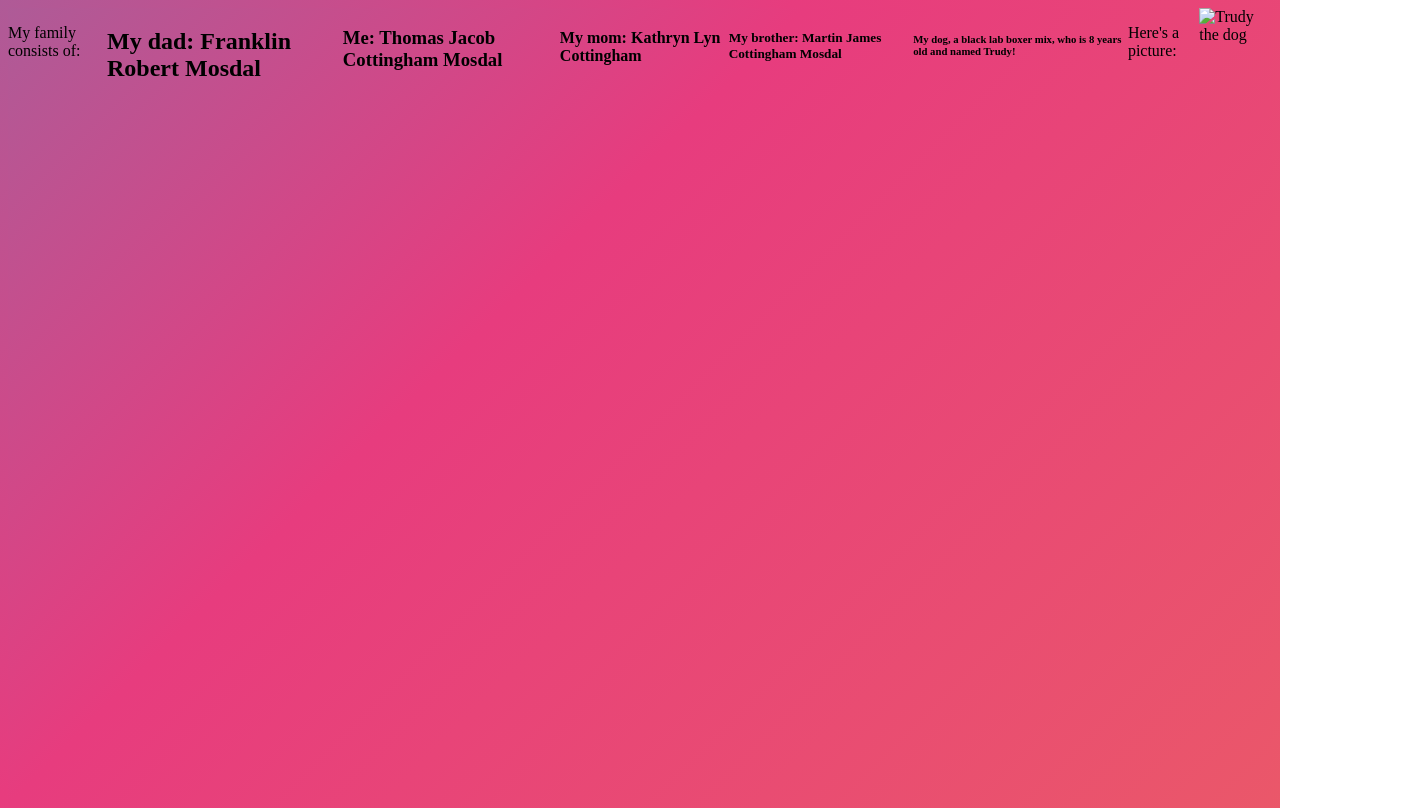
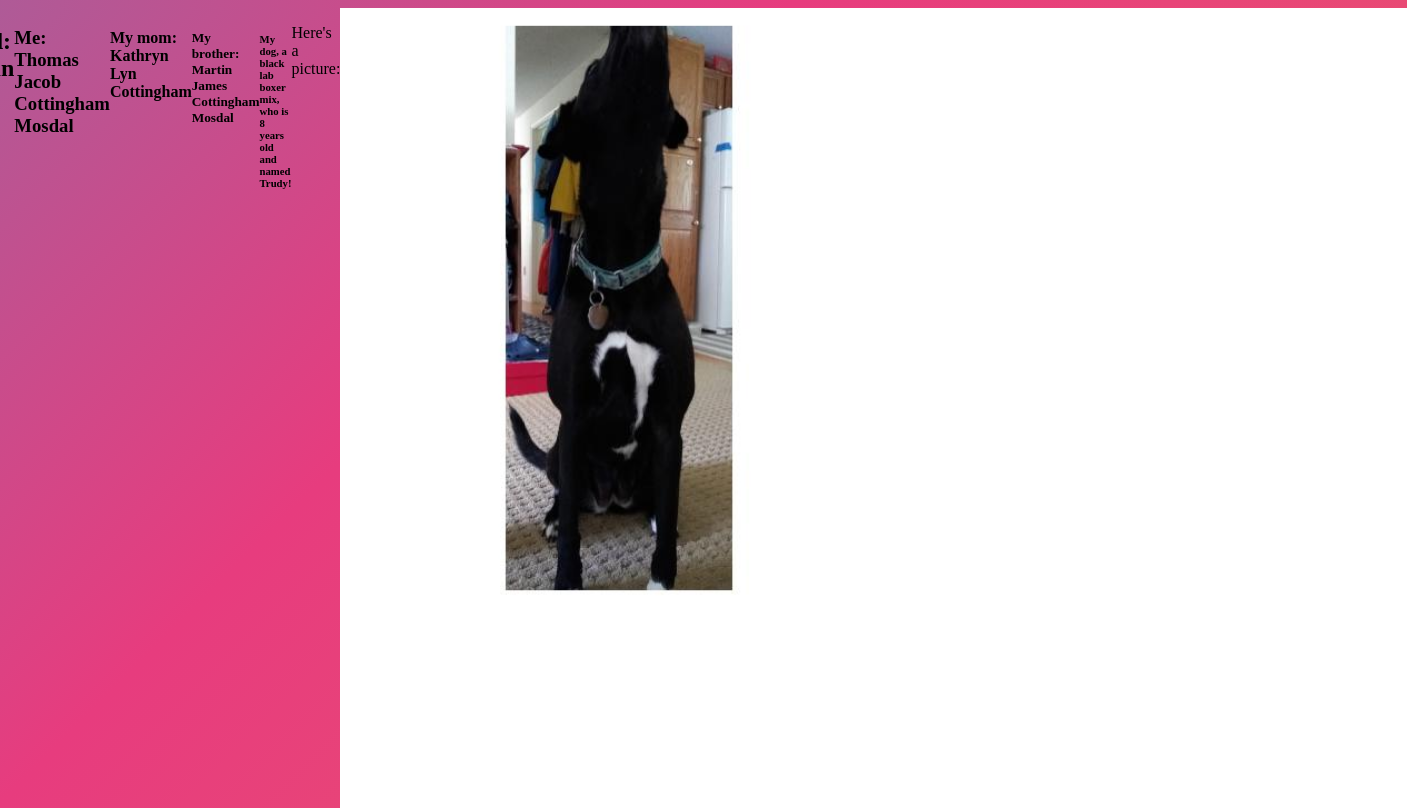
Before and after one commit to tommosdal/tommosdal.github.io, a plain HTML site: page family.html in a window 1280 px wide. Shown: the whole page, 1407 px wide, since content can reach past the window. Drawn offline with Linux system fonts and the light colour scheme.

Commit message:
Update family.html

```diff
--- a/family.html
+++ b/family.html
@@ -13,6 +13,6 @@
         <h6>My dog, a black lab boxer mix, who is 8 years old and named Trudy!</h6>
         <br>
         <p>Here's a picture:</p>
-        <img src = "trudy.jpg" alt="Trudy the dog">
+        <img src = "images/trudy.jpg" alt="Trudy the dog">
     </body>
 </html>
```
